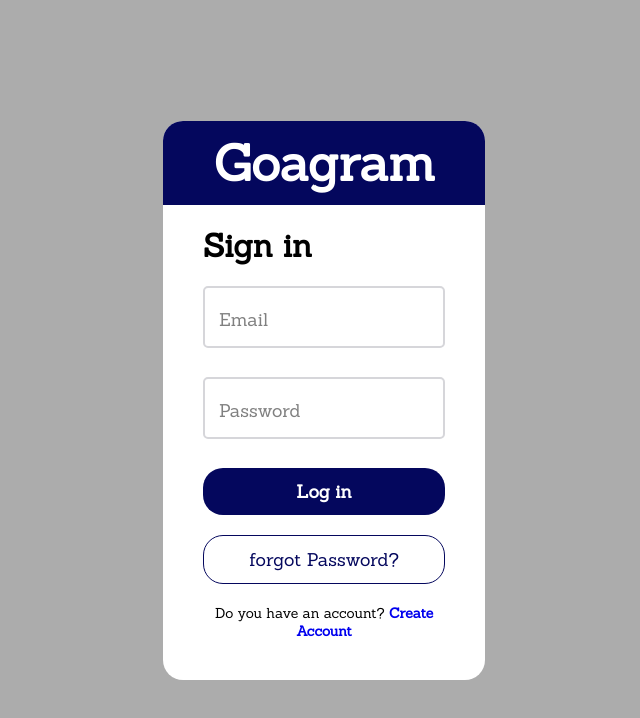
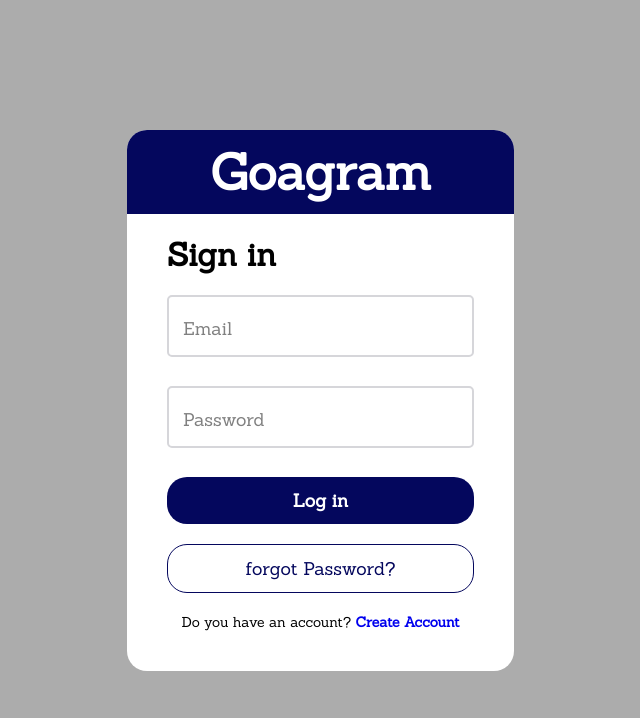
Before and after one commit to maniss7b8-source/authentication_sample, a React (Vite) app: page / in a window 1280 px wide. Shown: the top 718 px of the page, without its empty margins (298-938 px from the left). Built offline with nearby package versions, Linux system fonts and the light colour scheme.

Commit message:
css update

```diff
--- a/src/Pages/Login.css
+++ b/src/Pages/Login.css
@@ -20,6 +20,10 @@
     border: 1px solid rgb(4, 7, 93) ;
 }
 
+.login{
+    width: 350px;
+}
+
 
 
 .forgot:hover{
--- a/src/Pages/Login.jsx
+++ b/src/Pages/Login.jsx
@@ -69,7 +69,7 @@ const Login = () => {
     <div className='login_container'>
       <h1 className='head'>Goagram</h1>
       <div className='inside'>
-         <h1 className='headname'>Sign in</h1>
+         <h1 className='headname login'>Sign in</h1>
 
         <div className={`forinp ${userdata.email||focus.email?"active":""}`}>
           <label className={`lab ${userdata.email||focus.email?"lab2act":""}`} htmlFor="email">Email</label>
```
